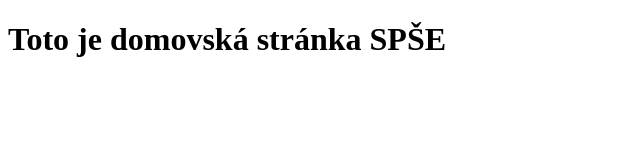
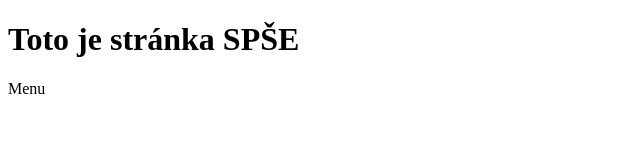
Before and after one commit to copko/dok-3d-2022, a plain HTML site: page index.html in a window 1280 px wide. Shown: the whole page, without its empty margins (0-640 px from the left). Drawn offline with Linux system fonts and the light colour scheme.

Commit message:
Update index.html

```diff
--- a/index.html
+++ b/index.html
@@ -4,6 +4,7 @@
     <title>Moja prvá stránka</title>
   </head>
   <body>
-    <h1>Toto je domovská stránka SPŠE</h1>
+    <h1>Toto je stránka SPŠE</h1>
+    <nav>Menu</nav>
   </body>
 </html>
```
